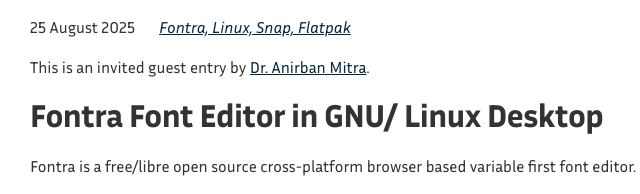
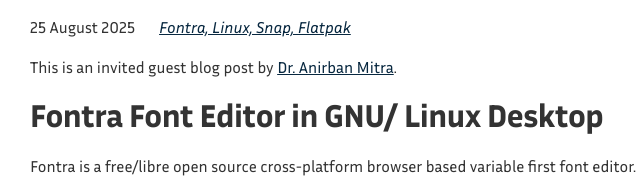
Before and after one commit to fontra/fontra-blog, an Eleventy site: page content/blog/linux-support/linux-support.md in a window 1280 px wide. Shown: the part 132-326 px from the top of the page, 306-946 px from the left. Built offline with nearby package versions, Linux system fonts and the light colour scheme; Eleventy itself is replaced by a stand-in of ours; some packages are replaced by stand-ins of ours; files that its build step writes are made by us from their sources; what @zachleat/heading-anchors, eleventy-plugin-youtube-embed, zod-validation-error would draw is missing.

Commit message:
entry -> blog post

```diff
--- a/content/blog/linux-support/linux-support.md
+++ b/content/blog/linux-support/linux-support.md
@@ -5,7 +5,7 @@
 tags: fontra, linux, snap, flatpak
 ---
 
-This is an invited guest entry by [Dr. Anirban Mitra](https://github.com/mitradranirban).
+This is an invited guest blog post by [Dr. Anirban Mitra](https://github.com/mitradranirban).
 
 # Fontra Font Editor in GNU/ Linux Desktop
 
```
